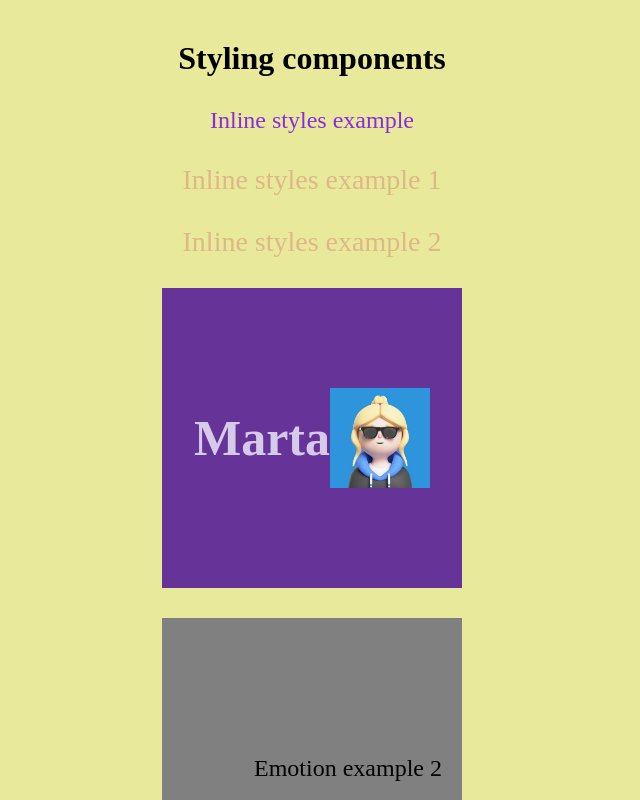
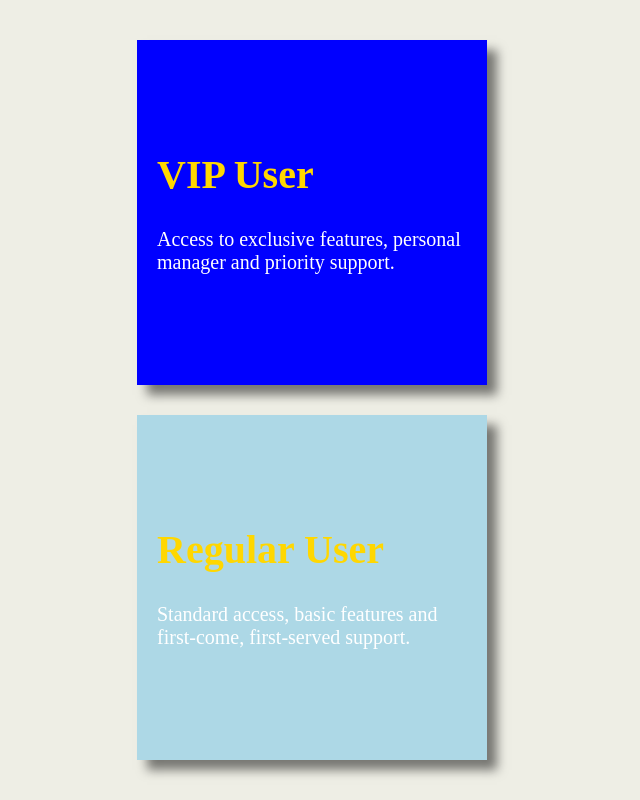
Before and after one commit to AnnMoiseieva/55-react-ts, a React (Vite) app: page / in a window 1280 px wide. Shown: the top 800 px of the page, without its empty margins (328-968 px from the left). Built offline with nearby package versions, Linux system fonts and the light colour scheme.

Commit message:
add homework 9 dd 28.03.25

```diff
--- a/src/App.tsx
+++ b/src/App.tsx
@@ -5,13 +5,13 @@
 // import Lesson06 from "./lessons/Lesson06/Lesson06";
 // import Lesson07 from "./lessons/Lesson07/Lesson07";
 // import Lesson08 from "./lessons/Lesson08/Lesson08";
-import Lesson09 from "./lessons/Lesson09/Lesson09";
+// import Lesson09 from "./lessons/Lesson09/Lesson09";
 
 // Homeworks imports:
 // import Homework06 from "./homeworks/Homework06/Homework06";
 // import Homework07 from "./homeworks/Homework07/Homework07";
 // import Homework08 from "./homeworks/Homework08/Homework08";
-
+import Homework09 from "./homeworks/Homework09/Homework09";
 
 // Consultations imports:
 // import Consultation04 from "./consultations/Consultation04/Consultation04";
@@ -24,11 +24,12 @@ function App() {
       {/* <Lesson06 /> */}
       {/* <Lesson07 /> */}
       {/* <Lesson08 /> */}
-      <Lesson09 />
+      {/* <Lesson09 /> */}
 
       {/* <Homework06 /> */}
       {/* <Homework07 /> */}
       {/* <Homework08 /> */}
+      <Homework09 />
 
       {/* <Consultation04 /> */}
     </>
--- a/src/homeworks/Homework07/styles.css
+++ b/src/homeworks/Homework07/styles.css
@@ -4,7 +4,7 @@
     align-items: center;
     flex: 1;
     gap: 30px;
-    background-image: linear-gradient(to right, rgb(4, 1, 19), rgb(132, 165, 231));
+    background-image: linear-gradient(to right, rgb(4, 1, 19), rgb(171, 194, 240));
     padding: 20px;
     box-shadow: 10px 10px 10px rgba(0, 0, 0, .5);
 }
--- /dev/null
+++ b/src/homeworks/Homework09/Homework09.tsx
@@ -0,0 +1,25 @@
+import "./styles.css";
+
+import { DescriptionCard, TitleCard, UserCard } from "./styles";
+
+function Homework09() {
+  return (
+    <div className="homework09-container">
+      <UserCard primary>
+        <TitleCard>VIP User</TitleCard>
+        <DescriptionCard>
+          Access to exclusive features, personal manager and priority support.
+        </DescriptionCard>
+      </UserCard>
+
+      <UserCard>
+        <TitleCard>Regular User</TitleCard>
+        <DescriptionCard>
+          Standard access, basic features and first-come, first-served support.
+        </DescriptionCard>
+      </UserCard>
+    </div>
+  );
+}
+
+export default Homework09;
--- /dev/null
+++ b/src/homeworks/Homework09/styles.css
@@ -0,0 +1,10 @@
+.homework09-container {
+    display: flex;
+    flex-direction: column;
+    align-items: center;
+    justify-content: center;
+    flex: 1;
+    gap: 30px;
+    padding: 40px;
+    background-color: rgb(238, 238, 229);
+}
--- /dev/null
+++ b/src/homeworks/Homework09/styles.ts
@@ -0,0 +1,29 @@
+import styled from "@emotion/styled";
+
+interface UserCardStyledProps {
+    primary?: boolean;
+}
+
+export const UserCard = styled.div<UserCardStyledProps>`
+  display: flex;
+  flex-direction: column;
+  justify-content: center;
+  padding: 20px;
+  width: ${({ primary }) => (primary ? "350px" : "350px")};
+  height: ${({ primary }) => (primary ? "300px" : "300px")};
+
+  flex: 1;
+  gap: 30px;
+  background-color: ${({primary}) => (primary ? "blue" : "lightblue")};
+  box-shadow: 10px 10px 10px rgba(0, 0, 0, 0.5);
+`;
+
+export const TitleCard = styled.h2`
+  font-size: 40px;
+  color: gold;
+`;
+
+export const DescriptionCard = styled.p`
+  font-size: 20px;
+  color: white;
+`;
```
